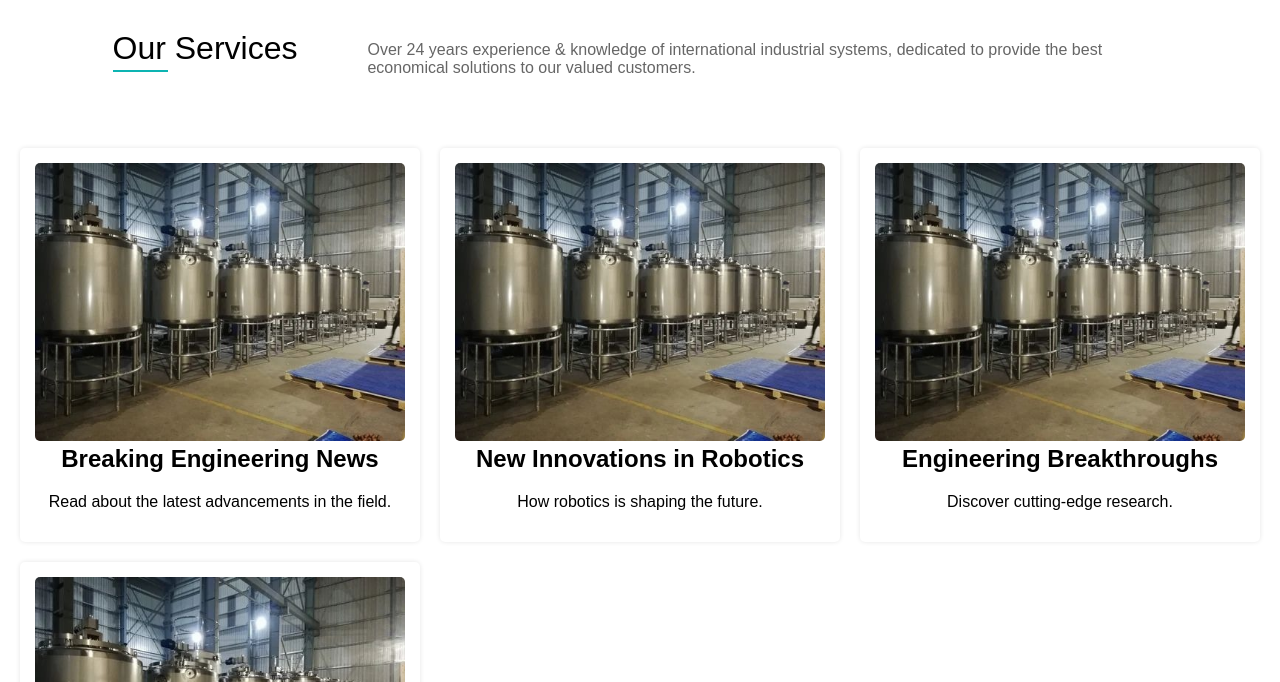
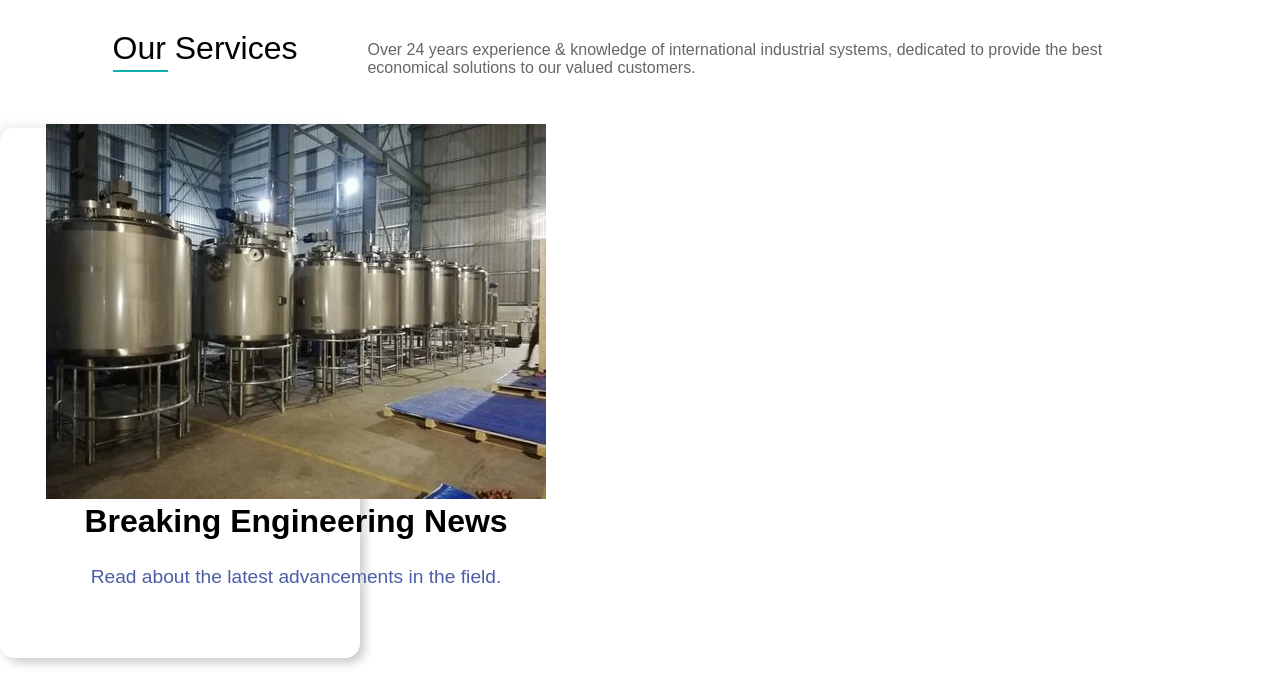
Before and after one commit to AstronautGuy/Mohann.com, a website: page index.html in a window 1280 px wide. Shown: the part 890-1572 px from the top of the page. Drawn offline with nearby package versions, Linux system fonts and the light colour scheme.

Commit message:
feat: implement card layout for articles, enhance styles and interactivity

```diff
--- a/index.html
+++ b/index.html
@@ -58,7 +58,29 @@
     <h1>Our Services</h1>
     <p1>Over 24 years experience & knowledge of international industrial systems, dedicated to provide the best economical solutions to our valued customers.</p1>
 </div>
-<section class="articles">
+
+<section class="cards">
+    <div class="wrapper">
+        <div class="card">
+
+            <div class="front-page">
+                <div class="card-info">
+                    <img src="public/assets/images/banner3.jpeg" alt="Article 1">
+                    <h2 class="card-title">Breaking Engineering News</h2>
+                    <p class="card-subtitle">Read about the latest advancements in the field.</p>
+                </div>
+            </div>
+            <div class="back-page">
+                <div class="card-content">
+                    <h3>Product name</h3>
+                    <p>Lorem ipsum dolor sit amet, consectetur adipiscing elit. Sed vel justo vel neque feugiat vulputate vitae id enim. Sed sed turpis nec nisi eleifend euismod. Donec non enim ac nisi malesuada faucibus.</p>
+                    <button class="card-button">Explore More</button>
+                </div>
+            </div>
+        </div>
+    </div>
+</section>
+<!--<section class="articles">
     <div class="article">
         <img src="public/assets/images/banner3.jpeg" alt="Article 1">
         <h2>Breaking Engineering News</h2>
@@ -79,7 +101,7 @@
         <h2>Future of AI in Engineering</h2>
         <p>How AI is transforming the industry.</p>
     </div>
-</section>
+</section>-->
 
 <!-- Logo Scroller -->
 <div id="logo-placeholder"></div>
--- a/styles.css
+++ b/styles.css
@@ -175,7 +175,7 @@ header {
     position: absolute;
     top: 50%;
     right: -12px;
-    height: 60%;
+    height: 40%;
     width: 2px;
     background-color: #be5c33;
     transform: translateY(-50%);
@@ -320,26 +320,116 @@ header {
     font-size: 1rem;
     color: #666;
 }
-.articles {
+.wrapper{
+    perspective:3000px;
+}
+
+.card{
+    width: 360px;
+    height: 530px;
+    transform-style: preserve-3d;
+    transition: transform .8s ease-in-out;
+    cursor: pointer;
+    border: 1px solid white;
+    box-shadow: 5px 5px 10px rgba(0, 0, 0, 0.2),
+    -5px -5px 10px rgba(0, 0, 0, 0.05);
+    border-radius: 15px;
+}
+.card:hover{
+    transform: rotateY(180deg);
+}
+.front-page,
+.back-page{
+    position: absolute;
+    width: 100%;
+    height: 100%;
+    backface-visibility: hidden;
+    border-radius: 15px;
+}
+.card-info{
+    position: absolute;
+    bottom: 50px;
+    left: 45px;
+    color: black;
+    text-shadow: 2px 2px 6px rgba(255, 255, 255, 0.5);
+    text-align: center;
+}
+.card-title{
+    font-size: 2rem;
+    font-weight: bold;
+}
+.card-subtitle{
+    font-size: 1.2rem;
+    margin-top: 5px;
+    color: #4b5da8;
+}
+.back-page{
+    background-color: white;
+    color: black;
+    display: flex;
+    justify-content: center;
+    align-items: center;
+    transform: rotateY(180deg);
+    box-shadow: 0 20px 40px rgba(0,0,0,0.1);
+}
+.card-content{
+    text-align: center;
+    padding: 20px;
+    max-width: 300px;
+}
+.card-content h3{
+    font-size: 1.8rem;
+    margin-bottom: 15px;
+    font-weight: bold;
+}
+.card-description{
+    font-size: 1rem;
+    color: black;
+    margin-bottom: 20px;
+    line-height: 1.6;
+}
+.card-button{
+    background-color: #4b5da8;
+    color: white;
+    padding: 12px 24px;
+    font-size: 1rem;
+    border: none;
+    border-radius: 12px;
+    cursor: pointer;
+    transition: all 0.3s ease;
+}
+.card-button:hover{
+    background-color: #be5c33;
+}
+/*.articles {
     display: grid;
     grid-template-columns: repeat(auto-fit, minmax(300px, 1fr));
-    gap: 20px;
+    gap: 40px;
     padding: 20px;
 }
 
 .article {
     background: white;
-    padding: 15px;
-    border-radius: 5px;
-    box-shadow: 0 0 5px rgba(0, 0, 0, 0.1);
+    padding: 25px;
     text-align: center;
+    width: 340px; height: 530px; transform-style: preserve-3d;
+    transition: transform .8s ease-in-out;
+    cursor: pointer;
+    border: 1px solid white;
+    box-shadow: 5px 5px 10px rgba(0, 0, 0, 0.2),
+    -5px -5px 10px rgba(0, 0, 0, 0.05);
+    border-radius: 15px;
+
+}
+.article:hover {
+    transform: rotateY(180deg);
 }
 
 .article img {
     width: 100%;
     height: auto;
     border-radius: 5px;
-}
+}*/
 
 /* Footer */
 footer {
@@ -1015,3 +1105,6 @@ footer {
     height: 100px;
     width: 250px;
 }
+
+
+/* Mobile */
```
